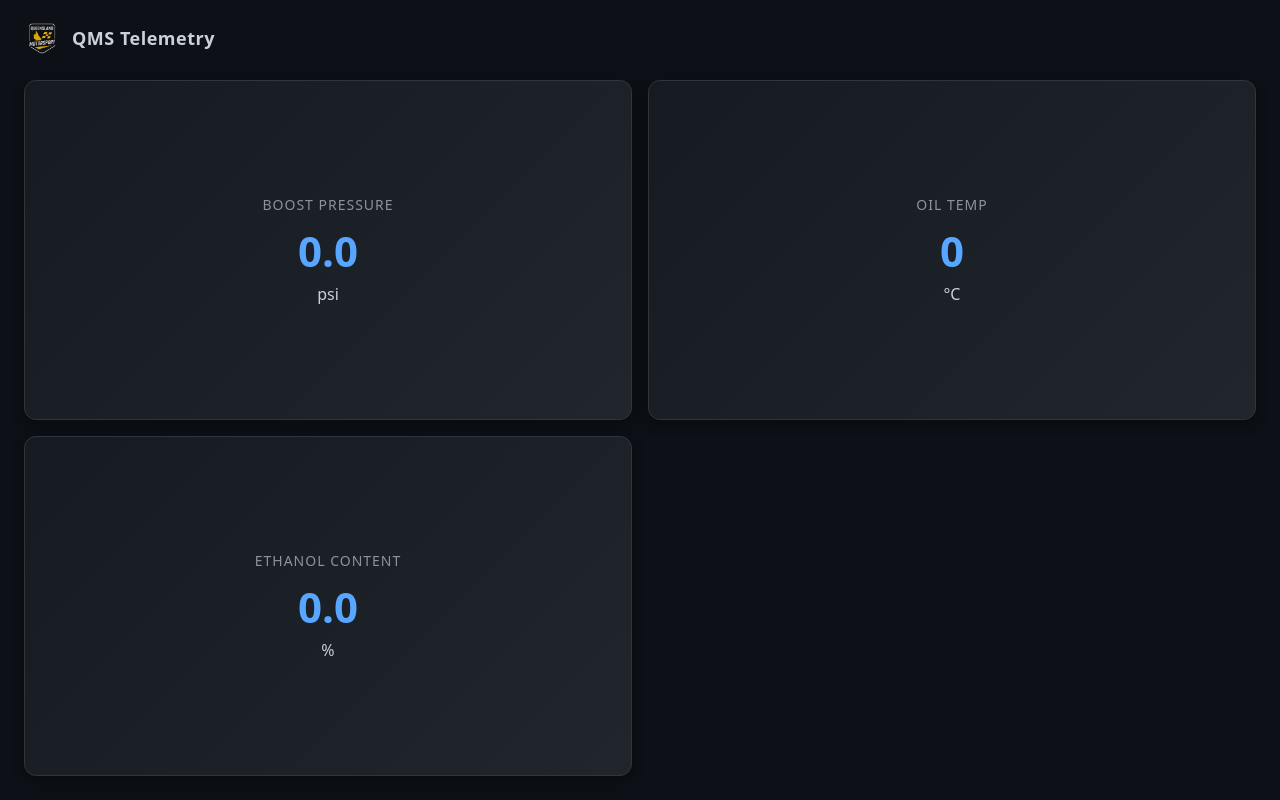
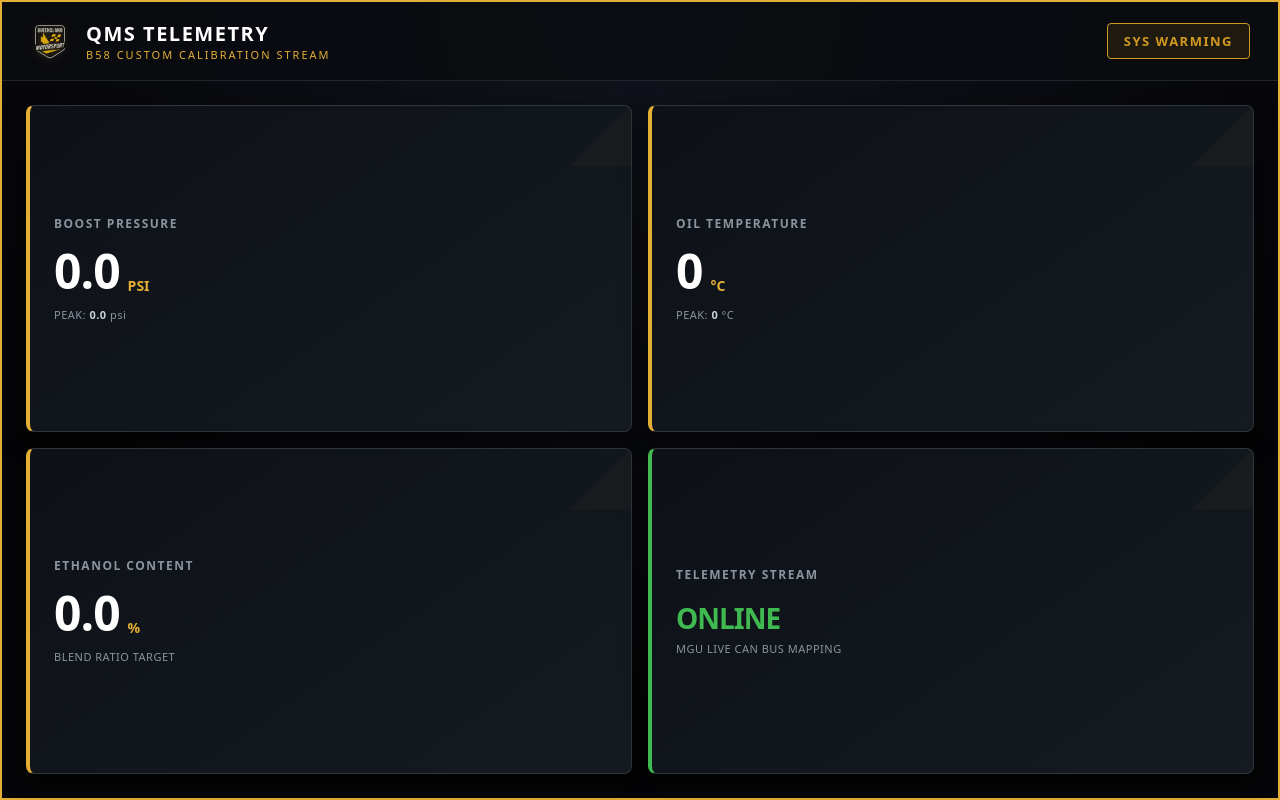
Before and after one commit to schnimo/qms-idrive8-app, a plain HTML site: page src/ui/dashboard.html in a window 1280 px wide. Drawn offline with Linux system fonts and the light colour scheme.

Commit message:
style: apply custom QMS gold and dark race-dash design theme

```diff
--- a/build/QMS_Telemetry/ui/style.css
+++ b/build/QMS_Telemetry/ui/style.css
@@ -3,9 +3,9 @@ body, html {
     padding: 0;
     width: 100%;
     height: 100%;
-    background-color: #0d1117;
-    color: #ffffff;
-    font-family: system-ui, -apple-system, sans-serif;
+    background-color: #050507;
+    color: #f0f3f6;
+    font-family: system-ui, -apple-system, 'Segoe UI', Roboto, sans-serif;
     overflow: hidden;
 }
 
@@ -14,26 +14,75 @@ body, html {
     flex-direction: column;
     height: 100vh;
     box-sizing: border-box;
+    background: radial-gradient(circle at 50% 0%, #11141d 0%, #050507 70%);
+    border: 2px solid #e3af34; /* QMS Gold Frame Border */
 }
 
 .qms-header {
     display: flex;
+    justify-content: space-between;
     align-items: center;
-    gap: 12px;
-    padding: 20px 24px 0 24px;
+    padding: 18px 28px;
+    background: rgba(10, 12, 16, 0.9);
+    border-bottom: 1px solid #21262d;
+}
+
+.brand-group {
+    display: flex;
+    align-items: center;
+    gap: 16px;
 }
 
 .brand-logo {
-    height: 36px;
+    height: 40px;
     width: auto;
     object-fit: contain;
+    filter: drop-shadow(0 2px 4px rgba(227, 175, 52, 0.3));
 }
 
 .app-title {
-    font-size: 18px;
-    font-weight: 600;
-    color: #c9d1d9;
-    letter-spacing: 0.5px;
+    font-size: 20px;
+    font-weight: 800;
+    color: #ffffff;
+    letter-spacing: 1.5px;
+    text-transform: uppercase;
+}
+
+.sub-title {
+    font-size: 11px;
+    color: #e3af34;
+    letter-spacing: 2px;
+    text-transform: uppercase;
+    display: block;
+}
+
+.launch-badge {
+    padding: 8px 16px;
+    border-radius: 4px;
+    font-size: 13px;
+    font-weight: 800;
+    letter-spacing: 1.5px;
+    text-transform: uppercase;
+}
+
+.launch-badge.waiting {
+    background-color: rgba(210, 153, 34, 0.1);
+    color: #d29922;
+    border: 1px solid #d29922;
+}
+
+.launch-badge.ready {
+    background-color: rgba(63, 185, 80, 0.15);
+    color: #3fb950;
+    border: 1px solid #3fb950;
+    box-shadow: 0 0 16px rgba(63, 185, 80, 0.4);
+    animation: pulse-ready 1.5s infinite;
+}
+
+@keyframes pulse-ready {
+    0% { opacity: 1; }
+    50% { opacity: 0.6; }
+    100% { opacity: 1; }
 }
 
 .qms-dashboard {
@@ -46,33 +95,70 @@ body, html {
 }
 
 .gauge-card {
-    background: linear-gradient(135deg, #161b22 0%, #21262d 100%);
-    border: 1px solid #30363d;
-    border-radius: 12px;
+    background: linear-gradient(145deg, #0d1117 0%, #161b22 100%);
+    border-left: 4px solid #e3af34; /* QMS Gold Accent Strip */
+    border-top: 1px solid #30363d;
+    border-right: 1px solid #30363d;
+    border-bottom: 1px solid #30363d;
+    border-radius: 8px;
     display: flex;
     flex-direction: column;
     justify-content: center;
-    align-items: center;
-    padding: 20px;
-    box-shadow: 0 4px 12px rgba(0, 0, 0, 0.4);
+    padding: 20px 24px;
+    box-shadow: 0 8px 24px rgba(0, 0, 0, 0.6);
+    position: relative;
+    overflow: hidden;
+}
+
+.gauge-card::after {
+    content: '';
+    position: absolute;
+    top: 0; right: 0;
+    width: 60px; height: 60px;
+    background: linear-gradient(135deg, transparent 50%, rgba(227, 175, 52, 0.03) 50%);
+    pointer-events: none;
 }
 
 .gauge-card .label {
+    font-size: 12px;
+    text-transform: uppercase;
+    letter-spacing: 1.5px;
+    color: #8b949e;
+    font-weight: 700;
+    margin-bottom: 6px;
+}
+
+.gauge-card .value-container {
+    display: flex;
+    align-baseline: baseline;
+    gap: 8px;
+}
+
+.gauge-card .value {
+    font-size: 48px;
+    font-weight: 900;
+    color: #ffffff;
+    font-variant-numeric: tabular-nums;
+    letter-spacing: -1px;
+}
+
+.gauge-card .unit {
     font-size: 14px;
+    color: #e3af34;
+    font-weight: 700;
     text-transform: uppercase;
-    letter-spacing: 1px;
-    color: #8b949e;
+    align-self: flex-end;
     margin-bottom: 8px;
 }
 
-.gauge-card .value {
-    font-size: 42px;
-    font-weight: 700;
-    color: #58a6ff;
+.peak-sub {
+    font-size: 11px;
+    color: #8b949e;
+    margin-top: 4px;
+    letter-spacing: 0.5px;
 }
 
-.gauge-card .unit {
-    font-size: 16px;
+.peak-val {
     color: #c9d1d9;
-    margin-top: 4px;
+    font-weight: 600;
 }
--- a/src/ui/dashboard.html
+++ b/src/ui/dashboard.html
@@ -8,25 +8,50 @@
 <body>
     <div class="qms-container">
         <header class="qms-header">
+            <div class="brand-group">
                 <img src="../assets/images/qms_logo.png" alt="Queensland Motorsport Logo" class="brand-logo" />
+                <div>
                     <span class="app-title">QMS Telemetry</span>
+                    <span class="sub-title">B58 Custom Calibration Stream</span>
+                </div>
+            </div>
+            <div id="launch-status-badge" class="launch-badge waiting">SYS WARMING</div>
         </header>
 
         <div class="qms-dashboard">
             <div class="gauge-card">
                 <span class="label">Boost Pressure</span>
+                <div class="value-container">
                     <span id="boost-val" class="value">0.0</span>
                     <span class="unit">psi</span>
                 </div>
+                <div class="peak-sub">PEAK: <span id="peak-boost" class="peak-val">0.0</span> psi</div>
+            </div>
+
             <div class="gauge-card">
-                <span class="label">Oil Temp</span>
+                <span class="label">Oil Temperature</span>
+                <div class="value-container">
                     <span id="oil-val" class="value">0</span>
                     <span class="unit">°C</span>
                 </div>
+                <div class="peak-sub">PEAK: <span id="peak-oil" class="peak-val">0</span> °C</div>
+            </div>
+
             <div class="gauge-card">
                 <span class="label">Ethanol Content</span>
+                <div class="value-container">
                     <span id="eth-val" class="value">0.0</span>
                     <span class="unit">%</span>
+                </div>
+                <div class="peak-sub">BLEND RATIO TARGET</div>
+            </div>
+
+            <div class="gauge-card" style="border-left-color: #3fb950;">
+                <span class="label">Telemetry Stream</span>
+                <div class="value-container">
+                    <span class="value" style="font-size: 28px; color: #3fb950; margin-top: 10px;">ONLINE</span>
+                </div>
+                <div class="peak-sub">MGU LIVE CAN BUS MAPPING</div>
             </div>
         </div>
     </div>
--- a/src/ui/style.css
+++ b/src/ui/style.css
@@ -3,9 +3,9 @@ body, html {
     padding: 0;
     width: 100%;
     height: 100%;
-    background-color: #0d1117;
-    color: #ffffff;
-    font-family: system-ui, -apple-system, sans-serif;
+    background-color: #050507;
+    color: #f0f3f6;
+    font-family: system-ui, -apple-system, 'Segoe UI', Roboto, sans-serif;
     overflow: hidden;
 }
 
@@ -14,26 +14,75 @@ body, html {
     flex-direction: column;
     height: 100vh;
     box-sizing: border-box;
+    background: radial-gradient(circle at 50% 0%, #11141d 0%, #050507 70%);
+    border: 2px solid #e3af34; /* QMS Gold Frame Border */
 }
 
 .qms-header {
     display: flex;
+    justify-content: space-between;
     align-items: center;
-    gap: 12px;
-    padding: 20px 24px 0 24px;
+    padding: 18px 28px;
+    background: rgba(10, 12, 16, 0.9);
+    border-bottom: 1px solid #21262d;
+}
+
+.brand-group {
+    display: flex;
+    align-items: center;
+    gap: 16px;
 }
 
 .brand-logo {
-    height: 36px;
+    height: 40px;
     width: auto;
     object-fit: contain;
+    filter: drop-shadow(0 2px 4px rgba(227, 175, 52, 0.3));
 }
 
 .app-title {
-    font-size: 18px;
-    font-weight: 600;
-    color: #c9d1d9;
-    letter-spacing: 0.5px;
+    font-size: 20px;
+    font-weight: 800;
+    color: #ffffff;
+    letter-spacing: 1.5px;
+    text-transform: uppercase;
+}
+
+.sub-title {
+    font-size: 11px;
+    color: #e3af34;
+    letter-spacing: 2px;
+    text-transform: uppercase;
+    display: block;
+}
+
+.launch-badge {
+    padding: 8px 16px;
+    border-radius: 4px;
+    font-size: 13px;
+    font-weight: 800;
+    letter-spacing: 1.5px;
+    text-transform: uppercase;
+}
+
+.launch-badge.waiting {
+    background-color: rgba(210, 153, 34, 0.1);
+    color: #d29922;
+    border: 1px solid #d29922;
+}
+
+.launch-badge.ready {
+    background-color: rgba(63, 185, 80, 0.15);
+    color: #3fb950;
+    border: 1px solid #3fb950;
+    box-shadow: 0 0 16px rgba(63, 185, 80, 0.4);
+    animation: pulse-ready 1.5s infinite;
+}
+
+@keyframes pulse-ready {
+    0% { opacity: 1; }
+    50% { opacity: 0.6; }
+    100% { opacity: 1; }
 }
 
 .qms-dashboard {
@@ -46,33 +95,70 @@ body, html {
 }
 
 .gauge-card {
-    background: linear-gradient(135deg, #161b22 0%, #21262d 100%);
-    border: 1px solid #30363d;
-    border-radius: 12px;
+    background: linear-gradient(145deg, #0d1117 0%, #161b22 100%);
+    border-left: 4px solid #e3af34; /* QMS Gold Accent Strip */
+    border-top: 1px solid #30363d;
+    border-right: 1px solid #30363d;
+    border-bottom: 1px solid #30363d;
+    border-radius: 8px;
     display: flex;
     flex-direction: column;
     justify-content: center;
-    align-items: center;
-    padding: 20px;
-    box-shadow: 0 4px 12px rgba(0, 0, 0, 0.4);
+    padding: 20px 24px;
+    box-shadow: 0 8px 24px rgba(0, 0, 0, 0.6);
+    position: relative;
+    overflow: hidden;
+}
+
+.gauge-card::after {
+    content: '';
+    position: absolute;
+    top: 0; right: 0;
+    width: 60px; height: 60px;
+    background: linear-gradient(135deg, transparent 50%, rgba(227, 175, 52, 0.03) 50%);
+    pointer-events: none;
 }
 
 .gauge-card .label {
+    font-size: 12px;
+    text-transform: uppercase;
+    letter-spacing: 1.5px;
+    color: #8b949e;
+    font-weight: 700;
+    margin-bottom: 6px;
+}
+
+.gauge-card .value-container {
+    display: flex;
+    align-baseline: baseline;
+    gap: 8px;
+}
+
+.gauge-card .value {
+    font-size: 48px;
+    font-weight: 900;
+    color: #ffffff;
+    font-variant-numeric: tabular-nums;
+    letter-spacing: -1px;
+}
+
+.gauge-card .unit {
     font-size: 14px;
+    color: #e3af34;
+    font-weight: 700;
     text-transform: uppercase;
-    letter-spacing: 1px;
-    color: #8b949e;
+    align-self: flex-end;
     margin-bottom: 8px;
 }
 
-.gauge-card .value {
-    font-size: 42px;
-    font-weight: 700;
-    color: #58a6ff;
+.peak-sub {
+    font-size: 11px;
+    color: #8b949e;
+    margin-top: 4px;
+    letter-spacing: 0.5px;
 }
 
-.gauge-card .unit {
-    font-size: 16px;
+.peak-val {
     color: #c9d1d9;
-    margin-top: 4px;
+    font-weight: 600;
 }
```
Also changed, not shown: build/QMS_Telemetry/ui/dashboard.html (+26 -1 lines), build/QMS_Telemetry/checksums.txt, 1 other file. Lines whose indentation alone changed are shown as unchanged.
